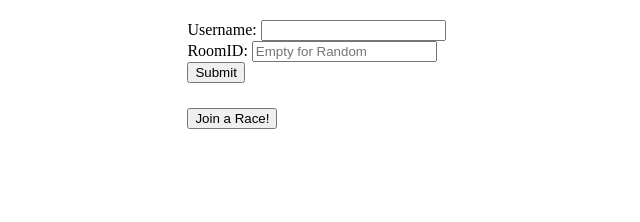
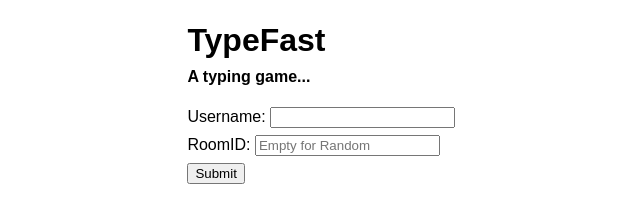
Before and after one commit to abstractultra/TypeFast, a website: page index.html in a window 1280 px wide. Shown: the whole page, without its empty margins (43-683 px from the left). Drawn offline with nearby package versions, Linux system fonts and the light colour scheme; no server answers.

Commit message:
Improved interface, fixed a bug that caused node.js to crash

```diff
--- a/index.html
+++ b/index.html
@@ -34,9 +34,29 @@
             width: 100%;
             height: 25px;
         }
+        #userinfo {
+            font-family: Arial,Ubuntu,sans-serif;
+            line-height:1.75;
+        }
+        #siteLogo {
+            font-family: Ubuntu,Arial,sans-serif;
+            font-weight: bolder;
+            line-height:0.6;
+        }
+        #joinButton {
+            display:none;
+        }
     </style>
 </head>
 <body>
+<div id="siteLogo">
+    <h1>
+        TypeFast
+    </h1>
+    <h4>
+         A typing game...
+    </h4>
+</div>
 <form action="" id="userinfo">
 Username: <input type="text" id="username" /><br />
 RoomID: <input type="text" id="roomToJoin" placeholder="Empty for Random"/><br/>
@@ -268,6 +288,8 @@ $(function() {
             let v = $('#username').val();
             if (v) player.name = v;
             $('#timer').html('Updated!');
+
+            document.getElementById('joinButton').style.display='inline-block';
         });
     });
 });
```
